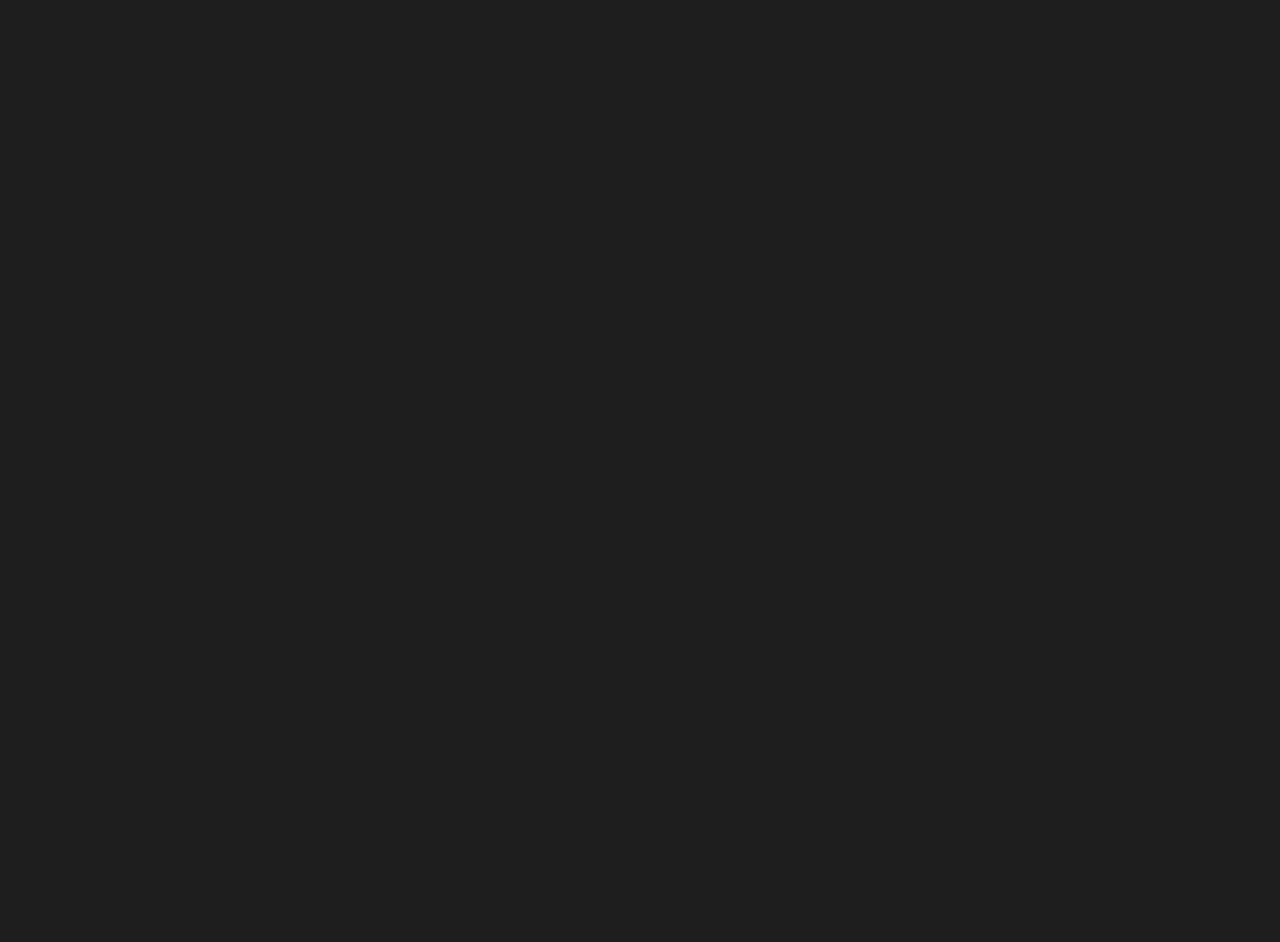
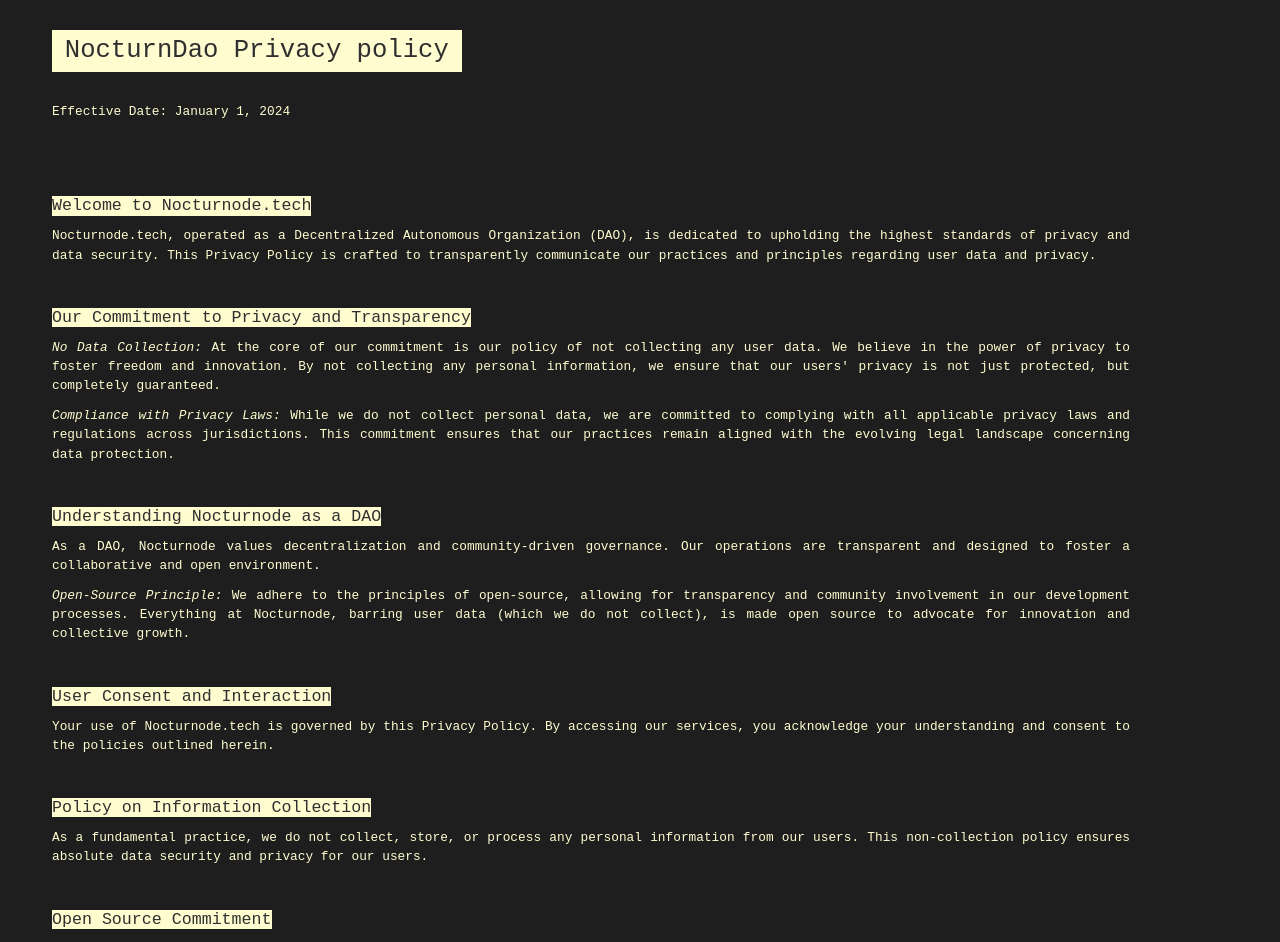
Before and after one commit to 0xGery/Fullstack, a React (Create React App) app in the folder Frontend/: page /Privacy in a window 1280 px wide. Before the commit this address had no page. Shown: the top 942 px of the page. Before the commit the page ends 800 px from the top, so only its background shows below. Built offline with nearby package versions, Linux system fonts and the light colour scheme.

Commit message:
add Privacy policy

```diff
--- a/Frontend/src/App.js
+++ b/Frontend/src/App.js
@@ -11,7 +11,7 @@ import ProjectSection from './ProjectSection';
 import ServiceSection from './ServiceSection';
 import TeamSection from './TeamSection';
 import ContactSection from './ContactSection';
-import Experimental from './Experimental';
+import Privacy from './Privacy';
 
 function App() {
     const [isMobile, setIsMobile] = useState(window.innerWidth < 680);
@@ -44,9 +44,9 @@ function App() {
                                     <div id="Contact"><ContactSection /></div>
                                 </div>
                             }/>
-                            <Route path="/Experimental" element={
+                            <Route path="/Privacy" element={
                                 <div className="App">
-                                    <Experimental />
+                                    <Privacy />
                                 </div>
                             }/>
                         </Routes>
--- /dev/null
+++ b/Frontend/src/Privacy.css
@@ -0,0 +1,62 @@
+.privacy-policy {
+    margin: 20px;
+    padding: 10px 130px 10px 32px;
+    font-family: monospace;
+    text-align: left;
+  }
+
+.privacy-policy h2 {
+    font-family: monospace;
+    font-weight: lighter;
+    font-size: 1.3vw;
+    line-height: 1.5vw;
+    text-align: justify;
+    transition: transform 0.3s ease, color 0.3s ease;
+    margin-top: 3%;
+    margin-bottom: 1%;
+    display: inline-block;
+    color: var(--background);
+    background: var(--text);
+    max-width: 95%;
+  }
+
+  .privacy-policy p {
+    color: var(--text);
+    font-family: monospace;
+    font-weight: lighter;
+    font-size: 1vw;
+    line-height: 1.5vw;
+    text-align: justify;
+    transition: transform 0.3s ease, color 0.3s ease;
+    margin-bottom: 1%;
+  }
+
+  .privacy-policy p.aha {
+    color: var(--text);
+    font-family: monospace;
+    font-weight: lighter;
+    font-size: 1vw;
+    line-height: 1.5vw;
+    text-align: justify;
+    margin-bottom: 4%;
+  }
+
+  .privacy-policy p:not(.aha):hover {
+    transform: scale(1.03);
+    color: var(--hover-color);
+  }
+
+  .privacy-policy h1{
+    color: var(--background);
+    margin: 0 0 30px 0;
+    padding: 0.5vw 1vw;
+    font-family: monospace;
+    background: var(--text);
+    font-weight: lighter;
+    font-size: 2vw;
+    text-align: center;
+    line-height: normal;
+    word-wrap: break-word;
+    display: inline-block;
+    max-width: 95%;
+  }
--- /dev/null
+++ b/Frontend/src/Privacy.js
@@ -0,0 +1,51 @@
+import React from 'react';
+import './Privacy.css';
+
+const PrivacyPolicy = () => {
+  return (
+    <div className="privacy-policy">
+      <h1>NocturnDao Privacy policy</h1>
+      <p className='aha'>Effective Date: January 1, 2024</p>
+
+      <h2>Welcome to Nocturnode.tech</h2>
+      <p>Nocturnode.tech, operated as a Decentralized Autonomous Organization (DAO), is dedicated to upholding the highest standards of privacy and data security. This Privacy Policy is crafted to transparently communicate our practices and principles regarding user data and privacy.</p>
+
+      <h2>Our Commitment to Privacy and Transparency</h2>
+      <p><i>No Data Collection:</i> At the core of our commitment is our policy of not collecting any user data. We believe in the power of privacy to foster freedom and innovation. By not collecting any personal information, we ensure that our users' privacy is not just protected, but completely guaranteed.</p>
+      <p><i>Compliance with Privacy Laws:</i> While we do not collect personal data, we are committed to complying with all applicable privacy laws and regulations across jurisdictions. This commitment ensures that our practices remain aligned with the evolving legal landscape concerning data protection.</p>
+
+      <h2>Understanding Nocturnode as a DAO</h2>
+      <p>As a DAO, Nocturnode values decentralization and community-driven governance. Our operations are transparent and designed to foster a collaborative and open environment.</p>
+      <p><i>Open-Source Principle:</i> We adhere to the principles of open-source, allowing for transparency and community involvement in our development processes. Everything at Nocturnode, barring user data (which we do not collect), is made open source to advocate for innovation and collective growth.
+</p>
+      <h2>User Consent and Interaction</h2>
+      <p>Your use of Nocturnode.tech is governed by this Privacy Policy. By accessing our services, you acknowledge your understanding and consent to the policies outlined herein.
+</p>
+      <h2>Policy on Information Collection</h2>
+      <p>As a fundamental practice, we do not collect, store, or process any personal information from our users. This non-collection policy ensures absolute data security and privacy for our users.
+</p>
+
+      <h2>Open Source Commitment</h2>
+      <p>In line with our DAO ethos, we advocate for transparency and collaboration. Our open-source commitment excludes user data, as we firmly stand by our policy of non-collection.
+</p>
+
+      <h2>Future Changes to Data Collection Practices</h2>
+      <p>Should there be any changes to our policy on data collection, they will be reflected in this Privacy Policy. Our foundational principle of not collecting user data underpins our approach, and any deviation from this policy will be communicated explicitly.
+</p>
+
+      <h2>Periodic Review and Updates to Privacy Policy</h2>
+      <p>This Privacy Policy is subject to periodic review and potential updates to stay aligned with best practices and legal requirements. We encourage our users to review this policy regularly. Changes, if any, are effective immediately upon posting on this page.
+</p>
+    <h2>Queries and Contact Information</h2>
+    <p>For inquiries, concerns, or clarifications regarding our Privacy Policy or practices, please contact us. Open communication is vital in our community, and we are here to address any questions you may have.
+</p>
+
+<p>This Privacy Policy is a testament to Nocturnode's unwavering dedication to privacy, our commitment as a DAO to open-source values, and our resolve to ensure our users' data security and privacy. We acknowledge that privacy laws and regulations vary by country, and we are committed to compliance with all applicable laws and standards.
+</p>
+
+<p className='aha'><i>Nocturnode.tech - Privacy, Transparency, and Community at the Forefront.</i></p>
+    </div>
+  );
+};
+
+export default PrivacyPolicy;
--- a/Frontend/src/ServiceSection.css
+++ b/Frontend/src/ServiceSection.css
@@ -65,7 +65,7 @@ body {
     overflow-x: auto;
     white-space: nowrap;
     cursor: pointer;
-    margin: 5px 10px 45px 10px;
+    margin: 5px 10px 2px 10px;
     padding: 10px;
     background-color: #1E1E1E;
     opacity: 0.5;
@@ -79,6 +79,7 @@ body {
     font-size: 1vw;
     color: #fffdd0;
     font-family: monospace;
+;
 }
 
 .github{
@@ -141,7 +142,7 @@ body {
 
 .service-item {
     background-color: #333;
-    max-width: 50vw;
+    width: 50vw;
     border-radius: 8px;
     box-shadow: 0 4px 8px rgba(0, 0, 0, 0.5);
     margin-bottom: 20px;
--- a/Frontend/src/ServiceSection.js
+++ b/Frontend/src/ServiceSection.js
@@ -7,17 +7,25 @@ function ServiceSection() {
     const [selectedChain, setSelectedChain] = useState('');
     const [selectedServiceType, setSelectedServiceType] = useState('Relay');
 
+    // Fetch chains on component mount
     useEffect(() => {
         fetch('https://api.nocturnode.tech/api/chains')
             .then(response => response.json())
             .then(data => {
                 setChains(data);
-                setSelectedChain(data.length > 0 ? data[0] : '');
+                if (data.length > 0) {
+                    setSelectedChain(data[0]);
+                }
             })
             .catch(error => console.error('Error fetching chains:', error));
+    }, []);
 
-        fetchServices('Relay', selectedChain);
-    }, [selectedChain]);
+    // Fetch services when selectedChain or selectedServiceType changes
+    useEffect(() => {
+        if (selectedChain) {
+            fetchServices(selectedServiceType, selectedChain);
+        }
+    }, [selectedChain, selectedServiceType]);
 
     const fetchServices = (serviceType, chainName) => {
         let query = `?serviceType=${serviceType}`;
@@ -31,12 +39,10 @@ function ServiceSection() {
 
     const handleServiceTypeChange = (e) => {
         setSelectedServiceType(e.target.value);
-        fetchServices(e.target.value, selectedChain);
     };
 
     const handleChainChange = (e) => {
         setSelectedChain(e.target.value);
-        fetchServices(selectedServiceType, e.target.value);
     };
 
     const copyToClipboard = (text) => {
@@ -73,9 +79,16 @@ function ServiceSection() {
                 )}
                 {selectedServiceType === "EndPoint" && (
                     <>
-                        <p>{service.endpointData}</p>
+                        <p className='ServiceDesc'>{service.description}</p>
+                        <p className='sTitle'>- End Point list:</p>
+                        {service.EndPoint.map((endpoint, index) => (
+                            <p key={index} className='clickableUrl' onClick={() => copyToClipboard(endpoint)}>
+                                {endpoint}
+                            </p>
+                        ))}
                     </>
                 )}
+
                 {selectedServiceType === "Delegator" && (
                     <>
                         <p>{service.delegatorData}</p>
@@ -84,7 +97,6 @@ function ServiceSection() {
             </div>
         ));
     };
-
 
     const renderChainDropdown = () => {
         return chains.length > 0 ? (
@@ -109,8 +121,8 @@ function ServiceSection() {
                     <div className="dropdowns-container">
                         <select className="ServiceL" onChange={handleServiceTypeChange} value={selectedServiceType}>
                             <option value="Relay">Relayer</option>
-                        <option value="Tutorials">Tutorials</option>
-                        <option value="EndPoint">EndPoint</option>
+                            <option value="Tutorials">Tutorial</option>
+                            <option value="EndPoint">Endpoint</option>
                             <option value="Delegator">Delegate</option>
                         </select>
                         {renderChainDropdown()}
```
Also changed, not shown: 1 other file (tests, documents, lock files or other folders). Lines whose indentation alone changed are shown as unchanged.
